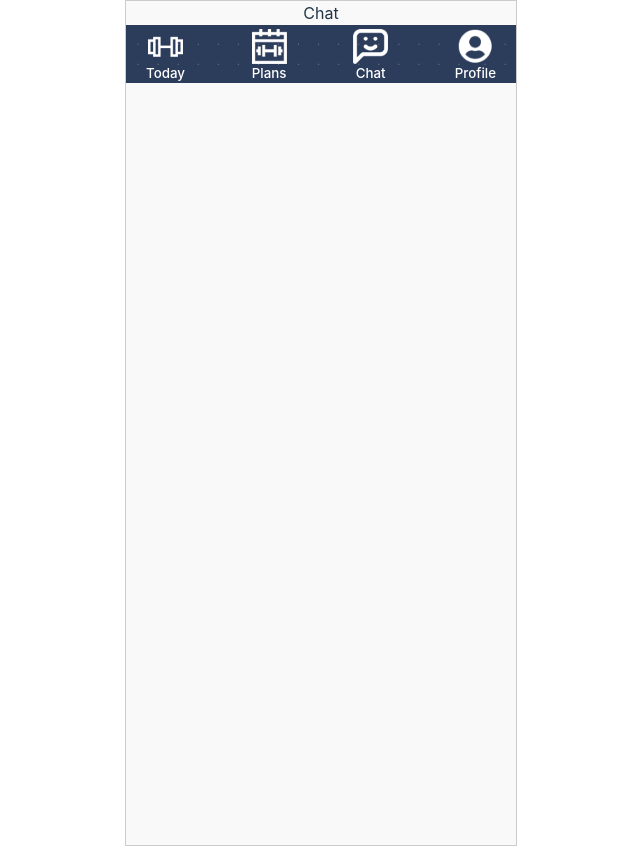
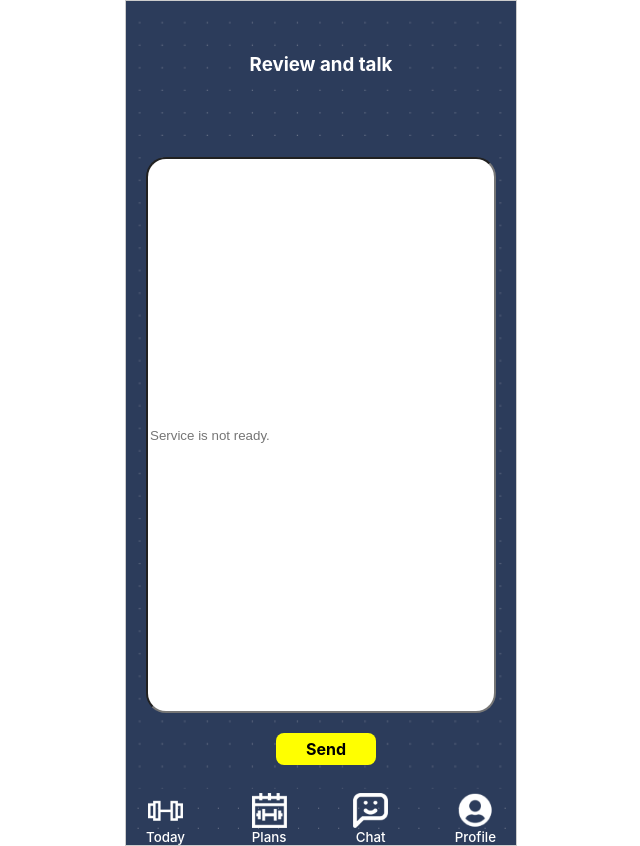
Before and after one commit to avachoi/fit_mate, a React (Vite) app in the folder frontend/: page /chat in a window 1280 px wide. Shown: the whole page, without its empty margins (319-959 px from the left). Built offline with nearby package versions, Linux system fonts and the light colour scheme.

Commit message:
added chatbox

```diff
--- a/frontend/src/App.css
+++ b/frontend/src/App.css
@@ -370,3 +370,41 @@ signup2 {
 		transform: translateY(-20px);
 	}
 }
+.chatPage {
+	min-height: 744px;
+	background-image: url("/bg4.png");
+	background-repeat: repeat-y;
+	background-size: cover;
+	height: 844px;
+	display: flex;
+	flex-direction: column;
+}
+.chat {
+	min-height: 744px;
+}
+.chat form {
+	display: flex;
+	flex-direction: column;
+	justify-content: center;
+	height: 744px;
+}
+.chatInput {
+	height: 550px;
+	margin: 20px;
+	border-radius: 20px;
+}
+.chat h3 {
+	color: white;
+	margin: 0px;
+	padding-top: 50px;
+}
+.chat button {
+	width: 100px;
+	height: 10px;
+	/* margin-bottom: 50px; */
+	margin-left: 150px;
+	background-color: yellow;
+	padding-bottom: 25px;
+	padding-top: 5px;
+	font-weight: bold;
+}
--- a/frontend/src/components/Chat.jsx
+++ b/frontend/src/components/Chat.jsx
@@ -1,5 +1,17 @@
 import React from "react";
 
 export default function Chat() {
-	return <div>Chat</div>;
+	return (
+		<div className="chat">
+			<h3>Review and talk</h3>
+			<form>
+				<input
+					type="text"
+					placeholder="Service is not ready."
+					className="chatInput"
+				></input>
+				<button>Send</button>
+			</form>
+		</div>
+	);
 }
--- a/frontend/src/pages/ChatPage.jsx
+++ b/frontend/src/pages/ChatPage.jsx
@@ -4,7 +4,7 @@ import Nav from "../components/Nav.jsx";
 
 export default function ChatPage() {
 	return (
-		<div>
+		<div className="chatPage">
 			<Chat />
 			<Nav />
 		</div>
--- a/frontend/src/pages/ProfilePage.jsx
+++ b/frontend/src/pages/ProfilePage.jsx
@@ -1,6 +1,7 @@
 import React from "react";
 import Nav from "../components/Nav.jsx";
 import axios from "axios";
+import { Link } from "react-router-dom";
 
 export default function Profile() {
 	let [user, setUser] = React.useState(
@@ -159,6 +160,7 @@ export default function Profile() {
 					<p>****</p>
 				</div>
 			</div>
+			<Link to="/">
 				<h4
 					id="logoutBtw"
 					onClick={() => {
@@ -167,6 +169,7 @@ export default function Profile() {
 				>
 					LOG OUT
 				</h4>
+			</Link>
 		</div>
 	);
 	return (
```
Lines whose indentation alone changed are shown as unchanged.
